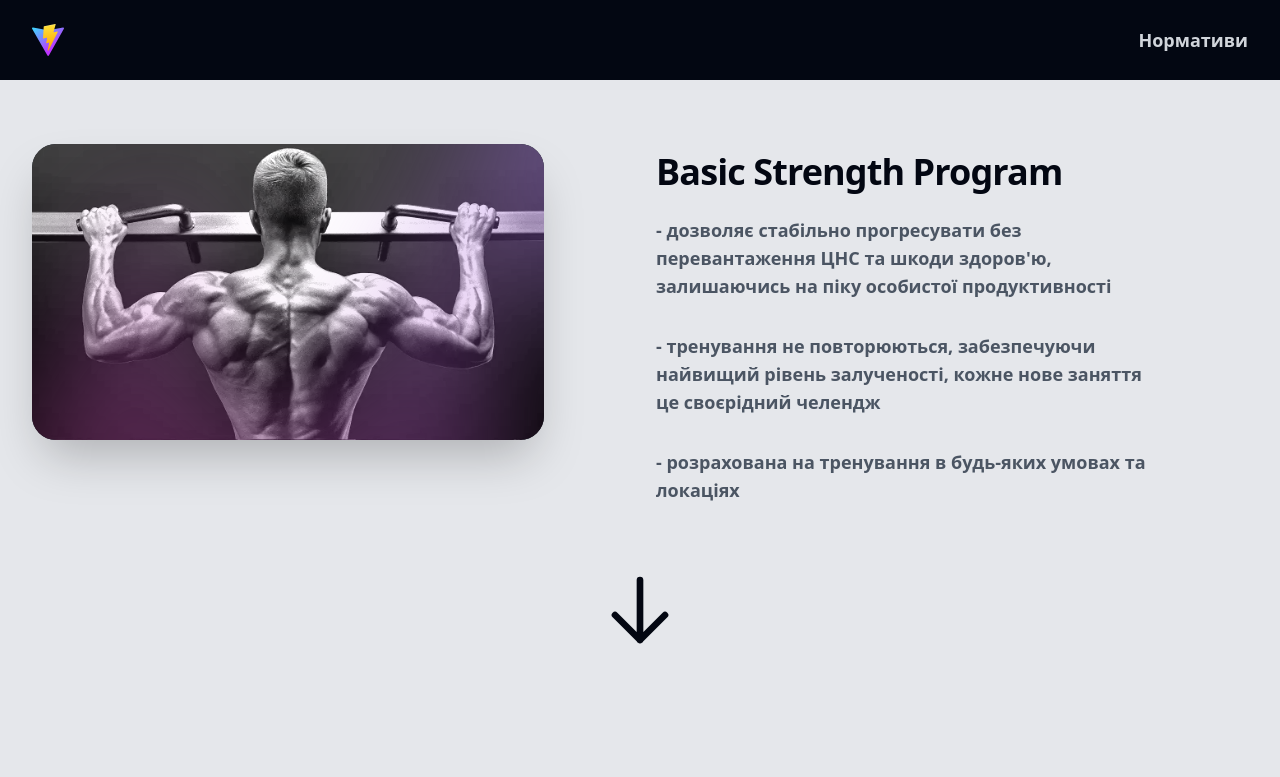
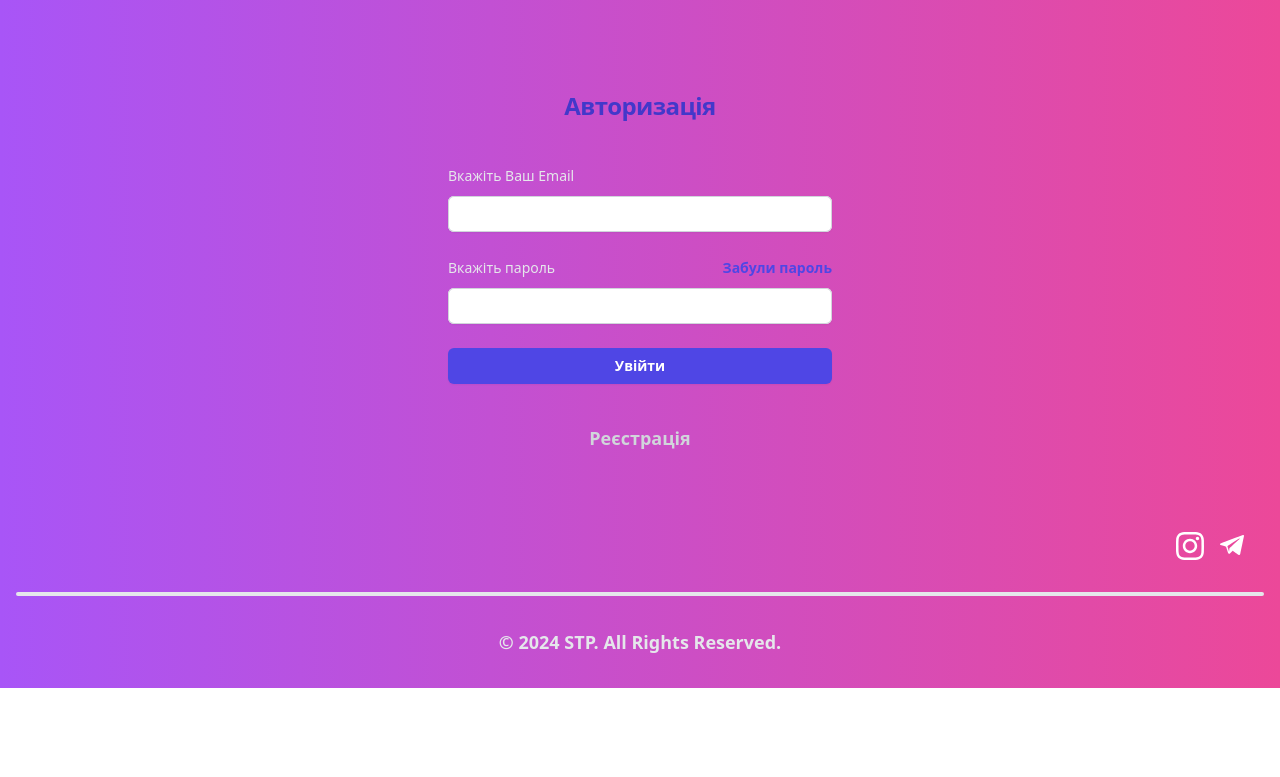
Before and after one commit to Yaroslavvvvvvvv/stp, a Vue app: page / in a window 1280 px wide. Shown: the top 777 px of the page. Built offline with nearby package versions, Linux system fonts and the light colour scheme; what tailwindcss-animated would draw is missing.

Commit message:
add register and sign in

```diff
--- a/src/App.vue
+++ b/src/App.vue
@@ -5,7 +5,7 @@ import MyFooter from "./components/MyFooter.vue";
 </script>
 
 <template>
-  <MyHeader/>
+  <MyHeader v-if="$route.path !== '/'" />
   <router-view/>
   <MyFooter/>
 </template>
--- a/src/components/Home.vue
+++ b/src/components/Home.vue
@@ -1,5 +1,5 @@
 <template>
-  <div class="bg-gray-200 max-w-full animate-fade-down animate-duration-1000">
+  <div class="bg-gradient-to-r from-purple-500 to-pink-500 max-w-full animate-fade-down animate-duration-1000">
     <div class=" py-16 sm:py-16">
       <div class="mx-auto max-w-7xl px-6 lg:px-8">
         <div class="mx-auto grid max-w-2xl grid-cols-1 items-start gap-x-8 gap-y-16 sm:gap-y-24 lg:mx-0 lg:max-w-none lg:grid-cols-2">
@@ -15,9 +15,9 @@
             <div class="text-base leading-7 text-gray-700 lg:max-w-lg">
               <h1 class="mt-2 text-2xl font-extrabold tracking-tight text-gray-950 sm:text-4xl">Basic Strength Program</h1>
               <div class="max-w-xl">
-                <p class="mt-6 font-bold text-lg text-gray-600">- дозволяє стабільно прогресувати без перевантаження ЦНС та шкоди здоров'ю, залишаючись на піку особистої продуктивності</p>
-                <p class="mt-8 font-bold text-lg text-gray-600">- тренування не повторюються, забезпечуючи найвищий рівень залученості, кожне нове заняття це своєрідний челендж</p>
-                <p class="mt-8 font-bold text-lg text-gray-600">- розрахована на тренування в будь-яких умовах та локаціях</p>
+                <p class="mt-6 font-bold text-lg text-gray-300">- дозволяє стабільно прогресувати без перевантаження ЦНС та шкоди здоров'ю, залишаючись на піку особистої продуктивності</p>
+                <p class="mt-8 font-bold text-lg text-gray-300">- тренування не повторюються, забезпечуючи найвищий рівень залученості, кожне нове заняття це своєрідний челендж</p>
+                <p class="mt-8 font-bold text-lg text-gray-300">- розрахована на тренування в будь-яких умовах та локаціях</p>
               </div>
             </div>
           </div>
@@ -26,12 +26,12 @@
     </div>
     <div class="flex justify-center mt-3">
       <svg @click="scrollDown"  xmlns="http://www.w3.org/2000/svg" fill="none" viewBox="0 0 24 24" stroke-width="2"
-           stroke="currentColor" class="w-20 h-20 text-gray-950 animate-bounce hover:bg-purple-800 rounded-full">
+           stroke="currentColor" class="w-20 h-20  animate-bounce hover:bg-purple-800 rounded-full">
         <path stroke-linecap="round" stroke-linejoin="round" d="M19.5 13.5 12 21m0 0-7.5-7.5M12 21V3" />
       </svg>
     </div>
     <router-link to="/levels" class="">
-      <div class="box_animate flex hover:scale-125 transition-transform duration-300 flex justify-center">
+      <div class="box_animate  hover:scale-125 transition-transform duration-300 flex justify-center">
         <div class="box animate rotate">
           <div class="front animate movefront flex animate-fade-down" :style="{ background: frontColor }">
             <img src="/public/vite.svg" alt="" class="p-6">
--- a/src/components/MyFooter.vue
+++ b/src/components/MyFooter.vue
@@ -3,7 +3,7 @@
 </script>
 
 <template>
-  <footer class="bg-black">
+  <footer class="bg-gradient-to-r from-purple-500 to-pink-500">
     <div class="w-full max-w-screen-xl mx-auto p-4 md:py-8">
         <ul class="flex justify-end mb-6 text-sm font-medium text-white sm:mb-0">
           <li>
--- a/src/components/MyHeader.vue
+++ b/src/components/MyHeader.vue
@@ -2,7 +2,7 @@
   <header :style="{ backgroundColor: isAtTop ? 'rgba(3, 7, 18, 1)' : 'rgba(3, 7, 18, 0.9)' }" class="sticky top-0 z-10 transition-all duration-300">
     <nav class="mx-auto flex max-w-7xl items-center justify-between p-6 lg:px-8 animate-fade-down animate-duration-1000" aria-label="Global">
       <div class="flex lg:flex-1">
-        <router-link to="/" class="-m-1.5 p-1.5 hover:scale-125 transition-transform duration-300">
+        <router-link to="/home" class="-m-1.5 p-1.5 hover:scale-125 transition-transform duration-300">
           <span class="sr-only">Your Company</span>
           <img class="h-8 w-auto" src="/vite.svg" alt="" />
         </router-link>
@@ -21,9 +21,9 @@
       <div class="fixed inset-0 z-10" />
       <DialogPanel
           @click="mobileMenuOpen = false"
-          class="fixed inset-y-0 right-0 z-10 w-full overflow-y-auto bg-black px-6 py-6 sm:max-w-sm sm:ring-1 sm:ring-gray-900/10">
+          class="fixed inset-y-0 right-0 z-10 w-full overflow-y-auto bg-gray-900/90 px-6 py-6 sm:max-w-sm sm:ring-1 sm:ring-gray-900/10">
         <div class="flex items-center justify-between">
-          <router-link to="/" class="-m-1.5 p-1.5 hover:scale-125 transition-transform duration-300">
+          <router-link to="/home" class="-m-1.5 p-1.5 hover:scale-125 transition-transform duration-300">
             <span class="sr-only">Your Company</span>
             <img class="h-8 w-auto" src="/vite.svg" alt="" />
           </router-link>
--- /dev/null
+++ b/src/components/Register.vue
@@ -0,0 +1,69 @@
+<script setup>
+import {ref} from "vue";
+import {getAuth, createUserWithEmailAndPassword} from "firebase/auth";
+import {useRouter} from "vue-router";
+
+
+const email = ref("");
+const password = ref("");
+const router = useRouter()
+
+const SignIn = () => {
+  createUserWithEmailAndPassword(getAuth(), email.value, password.value)
+      .then((data) => {
+        console.log('Успішна реєстрація');
+        router.push('/')
+      })
+      .catch((error) => {
+        console.log(error.code);
+        alert(error.message);
+      });
+};
+
+</script>
+
+<template>
+  <div class="flex min-h-full flex-1 flex-col justify-center px-6 py-12 lg:px-8 bg-gradient-to-r from-purple-500 to-pink-500 animate-fade-down animate-duration-1000">
+
+
+    <div class="mt-10 sm:mx-auto sm:w-full sm:max-w-sm">
+      <form class="space-y-6" action="#" method="POST">
+        <div>
+          <label for="email" class="block text-sm font-medium leading-6 text-gray-200">Вкажіть Ваш Email</label>
+          <div class="mt-2">
+            <input v-model="email" id="email" name="email" type="email" autocomplete="email" required=""
+                   class="p-2 block w-full rounded-md border-0 py-1.5 text-gray-900 shadow-sm ring-1 ring-inset ring-gray-300 placeholder:text-gray-400 focus:ring-2 focus:ring-inset focus:ring-indigo-600 sm:text-sm sm:leading-6"/>
+          </div>
+        </div>
+
+        <div>
+          <div class="flex items-center justify-between">
+            <label for="password" class="block text-sm font-medium leading-6 text-gray-200">Створіть пароль</label>
+          </div>
+          <div class="mt-2">
+            <input v-model="password" id="password" name="password" type="password" autocomplete="current-password"
+                   required=""
+                   class="p-2 block w-full rounded-md border-0 py-1.5 text-gray-900 shadow-sm ring-1 ring-inset ring-gray-300 placeholder:text-gray-400 focus:ring-2 focus:ring-inset focus:ring-indigo-600 sm:text-sm sm:leading-6"/>
+          </div>
+        </div>
+
+        <div>
+          <button type="button"
+                  @click="SignIn"
+                  class="flex w-full justify-center rounded-md bg-indigo-600 px-3 py-1.5 text-sm font-semibold leading-6 text-white shadow-sm hover:bg-indigo-500 focus-visible:outline focus-visible:outline-2 focus-visible:outline-offset-2 focus-visible:outline-indigo-700">
+            Створити акаунт
+          </button>
+        </div>
+      </form>
+      <router-link to="/">
+        <p class="mt-10 text-center text-lg font-bold text-gray-300 hover:text-indigo-700">
+          Авторизація
+        </p>
+      </router-link>
+    </div>
+  </div>
+</template>
+
+<style scoped>
+
+</style>
--- a/src/components/Regulations.vue
+++ b/src/components/Regulations.vue
@@ -3,38 +3,38 @@
 </script>
 
 <template>
-  <div class="bg-gray-200">
+  <div class="bg-gradient-to-r from-purple-500 to-pink-500">
     <div class="mx-auto max-w-2xl px-4 py-16 sm:px-6 sm:py-24 lg:max-w-7xl lg:px-8 min-h-sceen animate-fade-down animate-duration-1000">
       <div class="flex flex-col items-center">
         <p class="text-gray-950 font-extrabold text-sm md:text-lg lg:text-xl xl:text-2xl mb-5">
           Виконання нормативів системи дозволить перевірити свої сили та відстежити прогрес
         </p>
         <ul class="list-disc">
-          <li class="text-gray-600 text-sm md:text-lg lg:text-xl xl:text-2xl font-bold mb-2 ml-2">
+          <li class="text-gray-200 text-sm md:text-lg lg:text-xl xl:text-2xl font-bold mb-2 ml-2">
             допустимо відпочивати у нейтральних позиціях не більше 3 секунд</li>
-          <li class="text-gray-600 text-sm md:text-lg lg:text-xl xl:text-2xl font-bold mb-2 ml-2">
+          <li class="text-gray-200 text-sm md:text-lg lg:text-xl xl:text-2xl font-bold mb-2 ml-2">
             присідання необхідно виконувати нижче 90 градусів і майже повністю виключаючи коліна</li>
-          <li class="text-gray-600 text-sm md:text-lg lg:text-xl xl:text-2xl font-bold mb-2 ml-2">
+          <li class="text-gray-200 text-sm md:text-lg lg:text-xl xl:text-2xl font-bold mb-2 ml-2">
             руки на віджиманнях необхідно розгинати повністю, тіло має бути пряме, а таз має рухатись синхронно з верхом тіла</li>
-          <li class="text-gray-600 text-sm md:text-lg lg:text-xl xl:text-2xl font-bold mb-2 ml-2">
+          <li class="text-gray-200 text-sm md:text-lg lg:text-xl xl:text-2xl font-bold mb-2 ml-2">
             лікті на підтягуваннях повинні бути розігнуті, плечі повинні бути вимкнені майже повністю,
             підборіддя має чітко заходити трохи вище за рівень верхньої грані турніка</li>
-          <li class="text-gray-600 text-sm md:text-lg lg:text-xl xl:text-2xl font-bold mb-2 ml-2">
+          <li class="text-gray-200 text-sm md:text-lg lg:text-xl xl:text-2xl font-bold mb-2 ml-2">
             розгойдування виключено, допускається природне механічне коливання
           </li>
         </ul>
       </div>
-      <div class="grid divide-y divide-gray-600 max-w-xl mx-auto mt-8">
+      <div class="grid divide-y divide-gray-200 max-w-xl mx-auto mt-8">
         <div class="py-5">
           <details class="group">
             <summary class="flex justify-between items-center font-medium cursor-pointer list-none">
               <span class="text-green-500 font-extrabold text-2xl">Новачок</span>
               <span class="transition group-open:rotate-180">
-                <svg fill="none" height="24" shape-rendering="geometricPrecision" stroke="currentColor" stroke-linecap="round" stroke-linejoin="round" stroke-width="1.5" viewBox="0 0 24 24" width="24"><path d="M6 9l6 6 6-6"></path>
+                <svg class="bg-gradient-to-r from-cyan-500 to-blue-500 rounded-full" fill="none" height="24" shape-rendering="geometricPrecision" stroke="currentColor" stroke-linecap="round" stroke-linejoin="round" stroke-width="1.5" viewBox="0 0 24 24" width="24"><path d="M6 9l6 6 6-6"></path>
 </svg>
               </span>
             </summary>
-            <p class="font-bold text-neutral-600 mt-3 group-open:animate-fadeIn">
+            <p class="font-bold text-gray-200 mt-3 group-open:animate-fadeIn">
               Надається автоматично кожному учаснику.
             </p>
           </details>
@@ -44,11 +44,11 @@
             <summary class="flex justify-between items-center font-medium cursor-pointer list-none">
               <span class="text-blue-500 font-extrabold text-2xl">Учень</span>
               <span class="transition group-open:rotate-180">
-                <svg fill="none" height="24" shape-rendering="geometricPrecision" stroke="currentColor" stroke-linecap="round" stroke-linejoin="round" stroke-width="1.5" viewBox="0 0 24 24" width="24"><path d="M6 9l6 6 6-6"></path>
+                <svg class="bg-gradient-to-r from-cyan-500 to-blue-500 rounded-full" fill="none" height="24" shape-rendering="geometricPrecision" stroke="currentColor" stroke-linecap="round" stroke-linejoin="round" stroke-width="1.5" viewBox="0 0 24 24" width="24"><path d="M6 9l6 6 6-6"></path>
 </svg>
               </span>
             </summary>
-            <p class="font-bold text-neutral-600 mt-3 group-open:animate-fadeIn">
+            <p class="font-bold text-gray-200 mt-3 group-open:animate-fadeIn">
               8 підтягувань, 20 віджимань від підлоги, 30 присідань. Час виконання швидше, ніж за 2 хвилини.
             </p>
           </details>
@@ -58,11 +58,11 @@
             <summary class="flex justify-between items-center font-medium cursor-pointer list-none">
               <span class="text-yellow-400 font-extrabold text-2xl">Адепт</span>
               <span class="transition group-open:rotate-180">
-                <svg fill="none" height="24" shape-rendering="geometricPrecision" stroke="currentColor" stroke-linecap="round" stroke-linejoin="round" stroke-width="1.5" viewBox="0 0 24 24" width="24"><path d="M6 9l6 6 6-6"></path>
+                <svg class="bg-gradient-to-r from-cyan-500 to-blue-500 rounded-full" fill="none" height="24" shape-rendering="geometricPrecision" stroke="currentColor" stroke-linecap="round" stroke-linejoin="round" stroke-width="1.5" viewBox="0 0 24 24" width="24"><path d="M6 9l6 6 6-6"></path>
 </svg>
               </span>
             </summary>
-            <p class="text-neutral-600 font-bold mt-3 group-open:animate-fadeIn">
+            <p class="text-gray-200 font-bold mt-3 group-open:animate-fadeIn">
               14 підтягувань, 35 віджимань від підлоги, 40 присідань. Допустимий відпочинок між вправами не більше 30
               секунд. Допустимо один раз відпочити під час будь-якого з пунктів. Час виконання швидше, ніж за 2.5 хвилини.
             </p>
@@ -73,11 +73,11 @@
             <summary class="flex justify-between items-center font-medium cursor-pointer list-none">
               <span class="text-red-600 font-extrabold text-2xl">Експерт</span>
               <span class="transition group-open:rotate-180">
-                <svg fill="none" height="24" shape-rendering="geometricPrecision" stroke="currentColor" stroke-linecap="round" stroke-linejoin="round" stroke-width="1.5" viewBox="0 0 24 24" width="24"><path d="M6 9l6 6 6-6"></path>
+                <svg class="bg-gradient-to-r from-cyan-500 to-blue-500 rounded-full" fill="none" height="24" shape-rendering="geometricPrecision" stroke="currentColor" stroke-linecap="round" stroke-linejoin="round" stroke-width="1.5" viewBox="0 0 24 24" width="24"><path d="M6 9l6 6 6-6"></path>
 </svg>
               </span>
             </summary>
-            <p class="text-neutral-600 font-bold mt-3 group-open:animate-fadeIn">
+            <p class="text-gray-200 font-bold mt-3 group-open:animate-fadeIn">
               20 підтягувань, 45 віджимань від підлоги, 50 присідань. Допустимий відпочинок між вправами не більше 30
               секунд. Допустимо один раз відпочити під час присідань. Час виконання швидше, ніж за 3 хвилини.
             </p>
--- /dev/null
+++ b/src/components/SignIn.vue
@@ -0,0 +1,72 @@
+<script setup>
+import {ref} from "vue";
+import {getAuth, signInWithEmailAndPassword} from "firebase/auth";
+import {useRouter} from "vue-router";
+
+
+const email = ref("");
+const password = ref("");
+const router = useRouter()
+
+const SignIn = () => {
+  signInWithEmailAndPassword(getAuth(), email.value, password.value)
+      .then((data) => {
+        console.log('Успішна авторизація');
+        router.push('/home')
+      })
+      .catch((error) => {
+        console.log(error.code);
+        alert(error.message);
+      });
+};
+
+</script>
+
+<template>
+  <div class="flex min-h-full flex-1 flex-col justify-center px-6 py-12 lg:px-8 bg-gradient-to-r from-purple-500 to-pink-500 animate-fade-down animate-duration-1000">
+    <div class="sm:mx-auto sm:w-full sm:max-w-sm">
+      <h2 class="mt-10 font-extrabold text-center text-2xl leading-9 tracking-tight text-indigo-700">Авторизація</h2>
+    </div>
+
+    <div class="mt-10 sm:mx-auto sm:w-full sm:max-w-sm">
+      <form class="space-y-6" action="#" method="POST">
+        <div>
+          <label for="email" class="block text-sm font-medium leading-6 text-gray-200">Вкажіть Ваш Email</label>
+          <div class="mt-2">
+            <input v-model="email" id="email" name="email" type="email" autocomplete="email" required=""
+                   class="p-2 block w-full rounded-md border-0 py-1.5 text-gray-900 shadow-sm ring-1 ring-inset ring-gray-300 placeholder:text-gray-400 focus:ring-2 focus:ring-inset focus:ring-indigo-600 sm:text-sm sm:leading-6"/>
+          </div>
+        </div>
+
+        <div>
+          <div class="flex items-center justify-between">
+            <label for="password" class="block text-sm font-medium leading-6 text-gray-200">Вкажіть пароль</label>
+            <div class="text-sm">
+              <a href="#" class="font-semibold text-indigo-600 hover:text-indigo-500">Забули пароль</a>
+            </div>
+          </div>
+          <div class="mt-2">
+            <input v-model="password" id="password" name="password" type="password" autocomplete="current-password"
+                   required=""
+                   class="p-2 block w-full rounded-md border-0 py-1.5 text-gray-900 shadow-sm ring-1 ring-inset ring-gray-300 placeholder:text-gray-400 focus:ring-2 focus:ring-inset focus:ring-indigo-600 sm:text-sm sm:leading-6"/>
+          </div>
+        </div>
+
+        <div>
+          <button type="button"
+                  @click="SignIn"
+                  class="flex w-full justify-center rounded-md bg-indigo-600 px-3 py-1.5 text-sm font-semibold leading-6 text-white shadow-sm hover:bg-indigo-500 focus-visible:outline focus-visible:outline-2 focus-visible:outline-offset-2 focus-visible:outline-indigo-600">
+            Увійти
+          </button>
+        </div>
+      </form>
+      <router-link to="/register">
+          <p class="mt-10 text-center text-lg font-bold text-gray-300 hover:text-indigo-700">Реєстрація</p>
+      </router-link>
+    </div>
+  </div>
+</template>
+
+<style scoped>
+
+</style>
--- a/src/main.js
+++ b/src/main.js
@@ -5,13 +5,12 @@ import App from './App.vue'
 import { initializeApp } from "firebase/app";
 
 const firebaseConfig = {
-    apiKey: "AIzaSyDW2m3NByCL3oGLVIyf9f2NxJTqmCNOBGA",
-    authDomain: "stp-app-6fcc7.firebaseapp.com",
-    projectId: "stp-app-6fcc7",
-    storageBucket: "stp-app-6fcc7.appspot.com",
-    messagingSenderId: "980064507607",
-    appId: "1:980064507607:web:75dc6cb8d290070f048292",
-    measurementId: "G-93MW89DRZ4"
+    apiKey: "AIzaSyBA9XNook9etePl5MJBPDbkgbIrtnlb5pc",
+    authDomain: "training-6686e.firebaseapp.com",
+    projectId: "training-6686e",
+    storageBucket: "training-6686e.appspot.com",
+    messagingSenderId: "785590995371",
+    appId: "1:785590995371:web:297e6710da80d6fe32aaee"
 };
 
 initializeApp(firebaseConfig);
--- a/src/routes.js
+++ b/src/routes.js
@@ -3,13 +3,18 @@ import { createRouter, createWebHistory } from 'vue-router';
 const routes = [
     {
         path: '/',
+        name: 'sign in',
+        component: () => import('./components/SignIn.vue')
+    },
+    {
+        path: '/register',
+        name: 'register',
+        component: () => import('./components/Register.vue')
+    },
+    {
+        path: '/home',
         name: 'home',
         component: () => import('./components/Home.vue')
-    },
-    {
-        path: '/sign-up',
-        name: 'sign-up',
-        component: () => import('./components/SignApp.vue')
     },
     {
         path: '/regulations',
--- a/src/views/MyLevels.vue
+++ b/src/views/MyLevels.vue
@@ -1,5 +1,5 @@
 <template>
-  <div class="bg-gray-200">
+  <div class="bg-gradient-to-r from-purple-500 to-pink-500">
     <div class="mx-auto max-w-2xl px-4 py-16 sm:px-6 sm:py-24 lg:max-w-7xl lg:px-8 animate-fade-down animate-duration-1000">
       <h2 class="text-2xl font-bold xl:text-4xl xl:font-extrabold lg:text-4xl lg:font-extrabold md:text-4xl
       md:font-extrabold sm:text-4xl sm:font-extrabold tracking-tight text-gray-950 text-center">
@@ -31,7 +31,7 @@
               </router-link>
               <p class="mt-2 text-md font-extrabold text-gray-950">{{product.pull_up}}</p>
               <p class="text-md font-extrabold text-gray-950">{{product.push_up}}</p>
-              <p class="mt-2 text-md font-bold text-gray-950">{{ product.info }}</p>
+              <p class="mt-2 text-md font-bold text-gray-200">{{ product.info }}</p>
             </div>
           </div>
         </div>
```
Also changed, not shown: src/components/SignApp.vue (deleted, +0 -11 lines).
